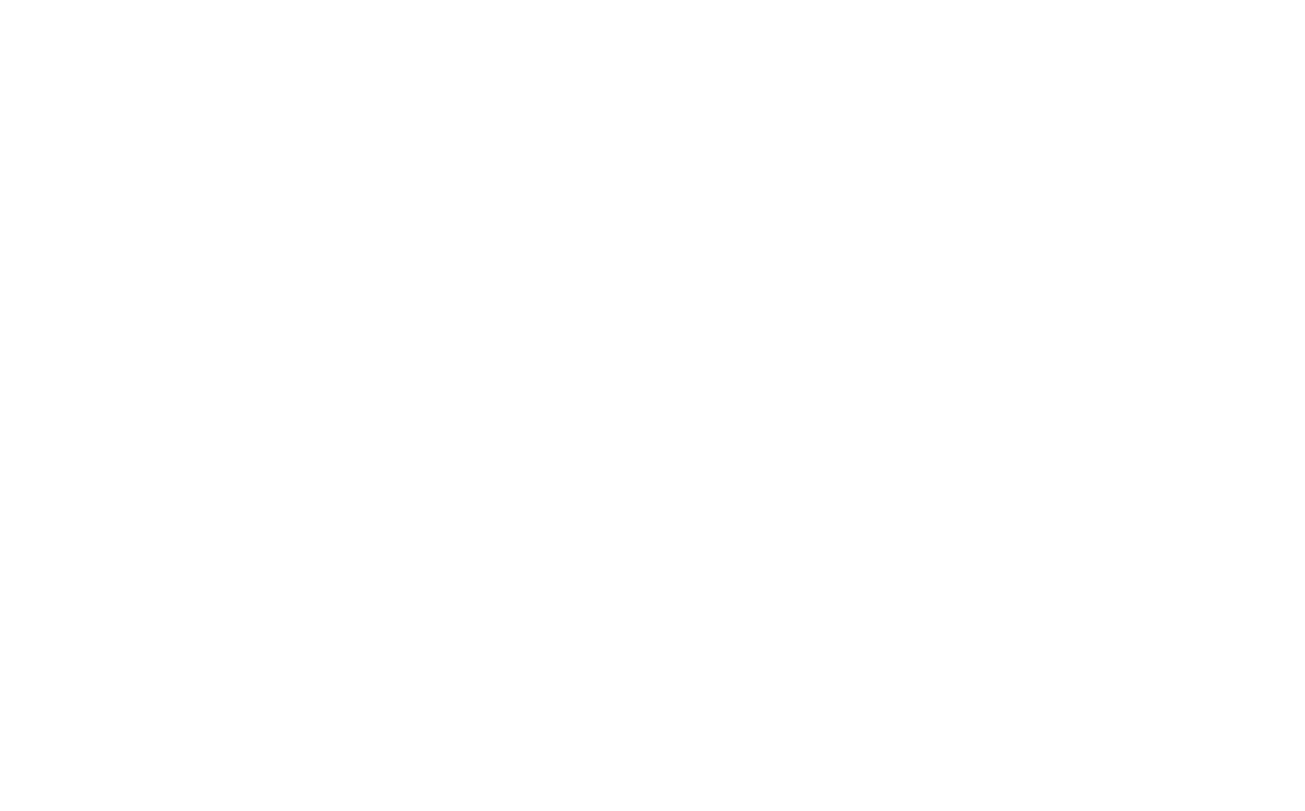
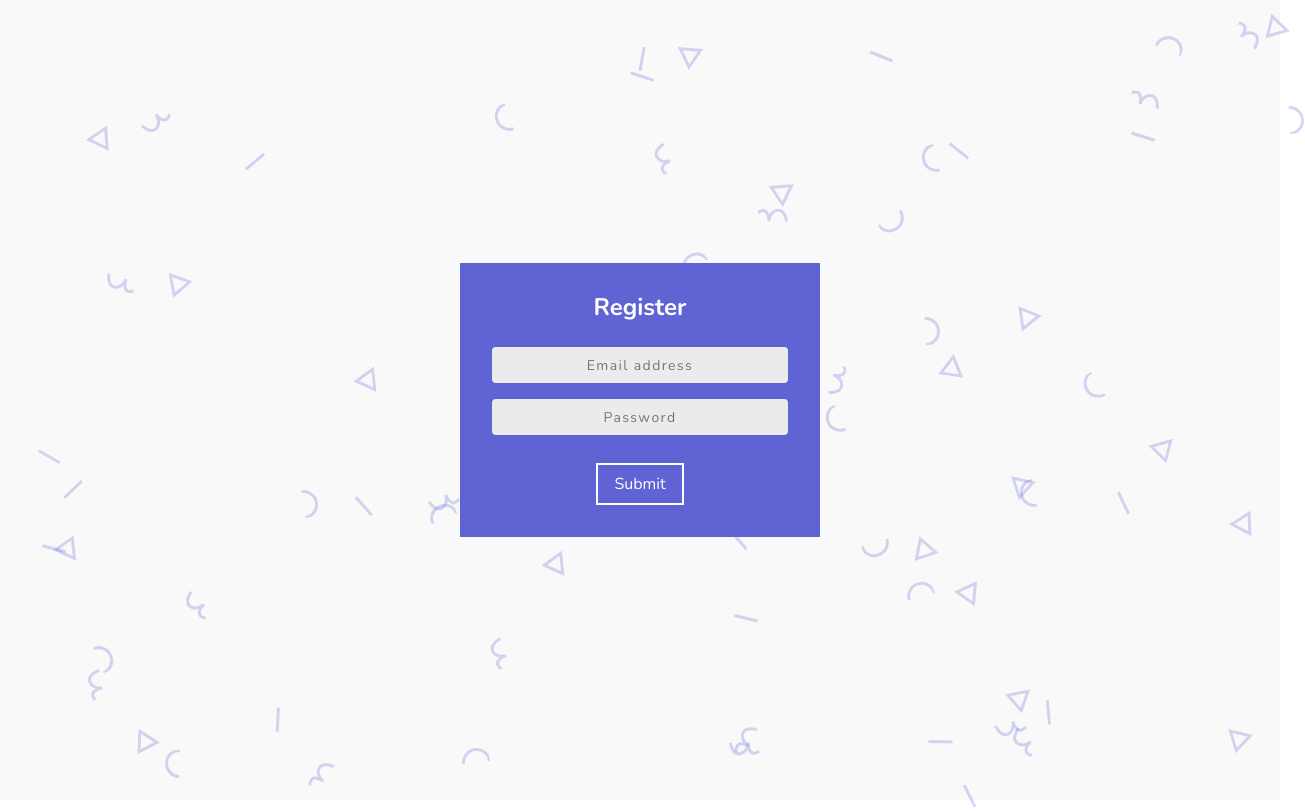
Before and after one commit to dormspam/frontend, a React (Create React App) app: page /register in a window 1280 px wide. Shown: the whole page, 1305 px wide, since content can reach past the window. Built offline with nearby package versions, Linux system fonts and the light colour scheme.

Commit message:
Created registration page

```diff
--- /dev/null
+++ b/public/shapes.js
@@ -0,0 +1,32 @@
+function generateShapes() {
+  var svgns = "http://www.w3.org/2000/svg";
+  var xlinkns = "http://www.w3.org/1999/xlink";
+
+  var shapes = ["triangle", "semicircle", "spring", "line"];
+
+  var pixelsPerShape = 116;
+  var numShapes = Math.floor((window.innerWidth * window.innerHeight) / Math.pow(pixelsPerShape, 2));
+
+  for (var i = 0; i < numShapes; i++) {
+    var svg = document.createElementNS(svgns, "svg");
+    svg.style.height = "28px";
+    svg.style.left = Math.random() * 100 + "%";
+    svg.style.opacity = 0.25;
+    svg.style.position = "absolute";
+    svg.style.top = Math.random() * 100 + "%";
+    svg.style.transform = "rotate(" + Math.random() * 360 + "deg)";
+    svg.style.width = "28px";
+
+    var use = document.createElementNS(svgns, "use");
+    use.setAttributeNS(xlinkns, "href", "#" + rand(shapes));
+
+    svg.appendChild(use);
+    document.getElementsByClassName("shapes")[0].appendChild(svg);
+  }
+}
+
+function rand(array) {
+  return array[Math.floor(Math.random() * array.length)];
+}
+
+generateShapes();
--- a/src/App.js
+++ b/src/App.js
@@ -4,6 +4,7 @@ import { BrowserRouter, Route, Switch } from "react-router-dom";
 
 import EventView from "./components/event/EventView";
 import HomeView from "./components/home/HomeView";
+import RegisterView from "./components/register/RegisterView";
 
 class App extends Component {
   render() {
@@ -21,6 +22,7 @@ class App extends Component {
           <Switch>
             <Route exact path="/" component={HomeView} />
             <Route exact path="/event/:id" component={EventView} />
+            <Route exact path="/register" component={RegisterView} />
           </Switch>
         </div>
       </BrowserRouter>
--- /dev/null
+++ b/src/components/register/RegisterView.css
@@ -0,0 +1,69 @@
+.RegisterView {
+  background: #f9f9f9;
+  width: 100vw;
+  height: 100vh;
+}
+
+.RegisterView .container {
+  background: #5f63d4;
+  display: block;
+  left: 50%;
+  padding: 28px 32px 32px;
+  position: absolute;
+  top: 50%;
+  transform: translate(-50%, -50%);
+  width: 360px;
+}
+
+.RegisterView .container h2 {
+  color: #fff;
+  font-family: "Nunito", sans-serif;
+  margin-bottom: 24px;
+  text-align: center;
+}
+
+.RegisterView input {
+  background: #ebebeb;
+  border: none;
+  border-radius: 4px;
+  display: block;
+  font-family: "Nunito", sans-serif;
+  font-size: 14px;
+  height: 36px;
+  letter-spacing: 0.1em;
+  margin: 0 auto 16px;
+  outline: none;
+  text-align: center;
+  width: 100%;
+}
+
+.RegisterView button {
+  background: rgba(0, 0, 0, 0);
+  border: 2px solid #fff;
+  /* border-radius: 8px; */
+  color: #fff;
+  cursor: pointer;
+  display: block;
+  font-family: "Nunito", sans-serif;
+  font-size: 16px;
+  margin: 28px auto 0;
+  outline: none;
+  padding: 8px 16px;
+  transition: 0.25s ease all;
+}
+
+.RegisterView button:hover {
+  background: #fff;
+  color: #5f63d4;
+}
+
+.RegisterView .shapes {
+  width: 100vw;
+  height: 100vh;
+  position: absolute;
+}
+
+.RegisterView .shapes use {
+  fill: none;
+  stroke: #5f63d4;
+}
--- a/src/components/register/RegisterView.js
+++ b/src/components/register/RegisterView.js
@@ -1,12 +1,51 @@
 import React, { Component } from "react";
+import "./RegisterView.css";
 
 class RegisterView extends Component {
+  componentDidMount() {
+    const script = document.createElement("script");
+    script.src = "/shapes.js";
+    script.async = true;
+
+    document.body.appendChild(script);
+  }
+
   render() {
     return (
       <div className="RegisterView">
+        <div className="shapes">
+          <svg xmlns="http://www.w3.org/2000/svg" width="37.196" height="32.213" viewBox="0 0 37.196 32.213">
+            <symbol id="triangle">
+              <svg xmlns="http://www.w3.org/2000/svg" width="25.675" height="22.236" viewBox="0 0 25.675 22.236">
+                <path strokeWidth="3" strokeMiterlimit="10" d="M12.837 3l5.12 8.868 5.12 8.868H2.597l5.12-8.868z"></path>
+              </svg>
+            </symbol>
+          </svg>
+          <svg xmlns="http://www.w3.org/2000/svg" width="29.093" height="14.546" viewBox="0 0 29.093 14.546">
+            <symbol id="semicircle">
+              <path strokeWidth="3" strokeMiterlimit="10" d="M1.5 14.546C1.5 7.34 7.34 1.5 14.547 1.5c7.205 0 13.046 5.84 13.046 13.046"></path>
+            </symbol>
+          </svg>
+          <svg xmlns="http://www.w3.org/2000/svg" width="17.046" height="36.016" viewBox="0 0 17.046 36.016">
+            <symbol id="spring">
+              <path strokeWidth="3" strokeMiterlimit="10" d="M9.945 34.614S1.46 31.38 1.5 23.92s11.73-4.797 11.73-4.797S3.82 16.708 4.18 8.77s12.784-7.255 12.784-7.255"></path>
+            </symbol>
+          </svg>
+          <svg xmlns="http://www.w3.org/2000/svg" width="25.675" height="22.236" viewBox="0 0 25.675 22.236">
+            <symbol id="line">
+              <path strokeWidth="3" strokeMiterlimit="10" d="M4.92 2.514L21.964 19.56"></path>
+            </symbol>
+          </svg>
+        </div>
 
+        <div className="container">
+          <h2>Register</h2>
+          <input type="text" placeholder="Email address" />
+          <input type="password" placeholder="Password" />
+          <button>Submit</button>
+        </div>
       </div>
-    )
+    );
   }
 }
 
```
